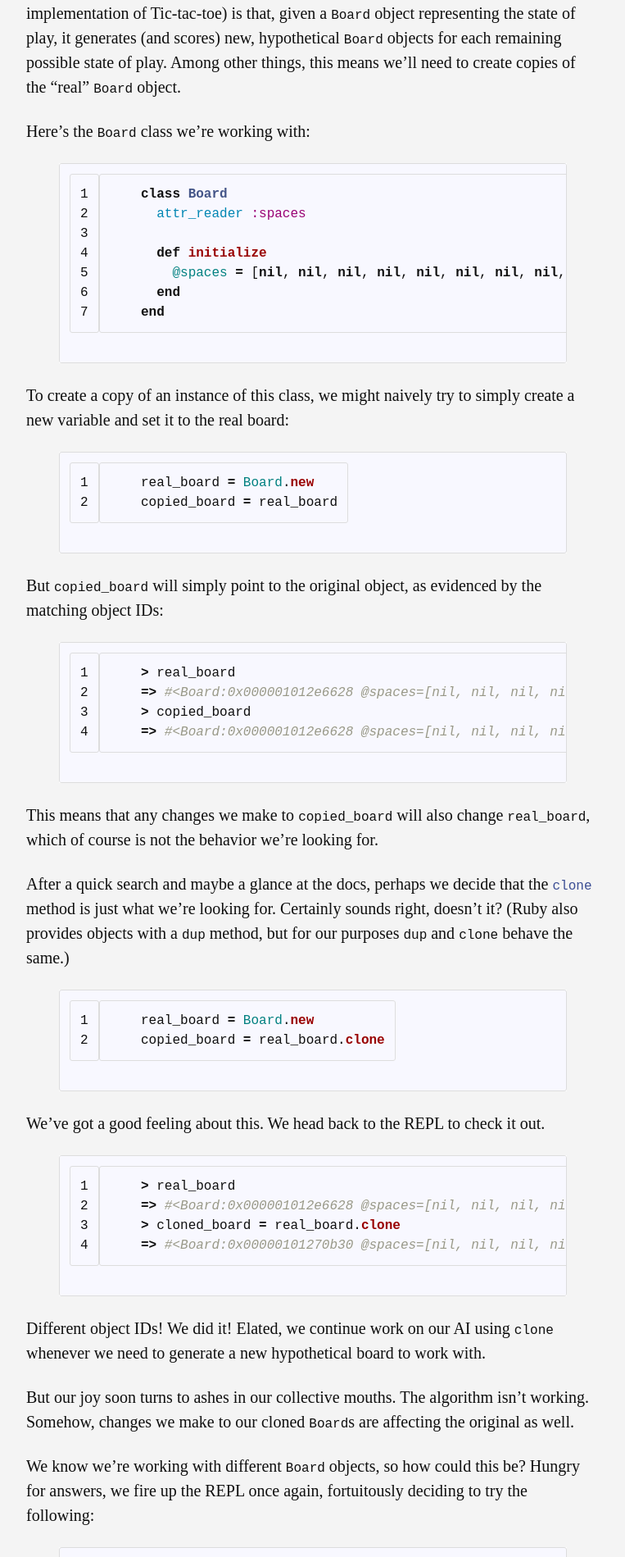
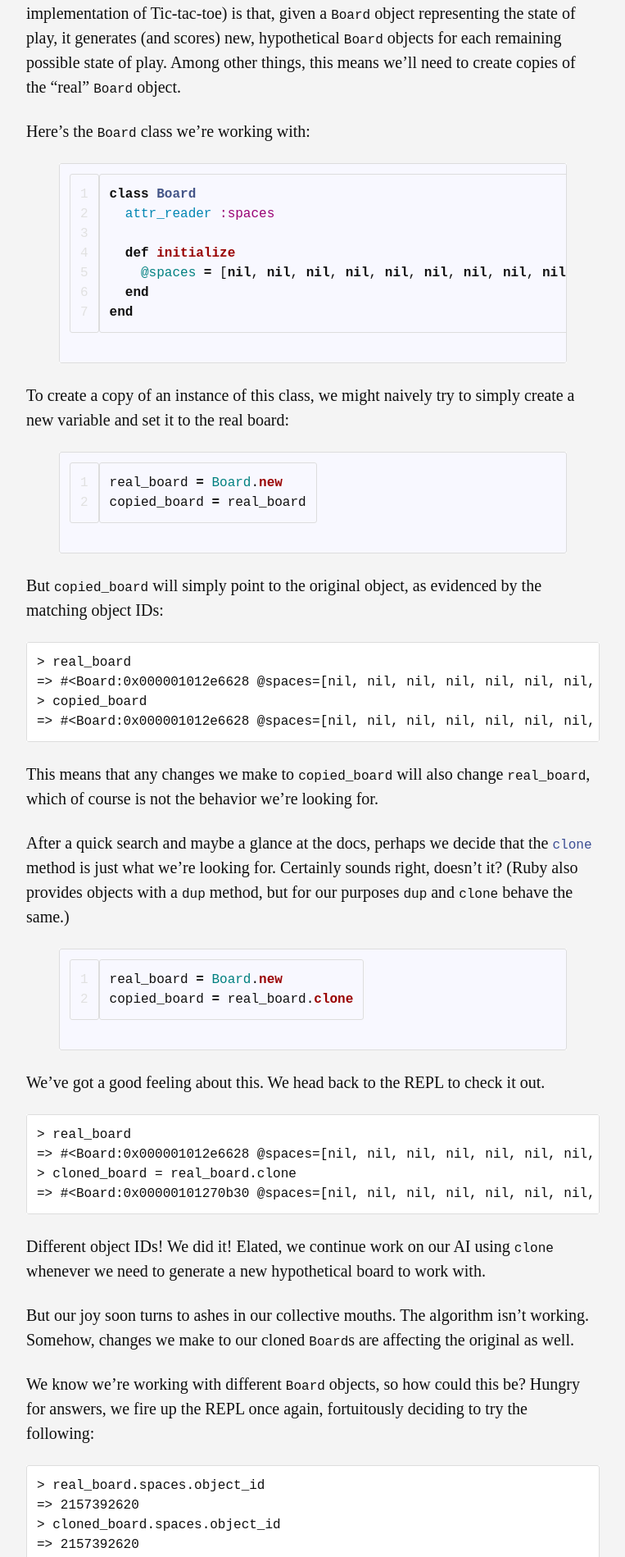
Before and after one commit to bspatafora/bspatafora.github.io, a Jekyll site: the page built from _posts/2014-07-30-copying-objects-in-ruby.markdown, in a window 1280 px wide. Shown: the part 353-2252 px from the top of the page at 82% size, without its empty margins (258-1021 px from the left). Built offline with Jekyll 4.4.1, drawn with Linux system fonts in a browser that asks for light colours; some web fonts are replaced; some of the changed text lies outside the part shown.

Commit message:
Switch back to Liquid tag-based syntax highlighting because finding a better way is just not worth it

```diff
--- a/_config.yml
+++ b/_config.yml
@@ -1,6 +1,5 @@
 name: Personal blog of Ben Spatafora
 markdown: kramdown
-pygments: true
 highlighter: pygments
 permalink: /blog/:title
 gems:
--- a/_posts/2014-07-30-copying-objects-in-ruby.markdown
+++ b/_posts/2014-07-30-copying-objects-in-ruby.markdown
@@ -16,35 +16,30 @@ object.
 Here’s the `Board` class we’re working with:
 
 {% highlight ruby linenos %}
+class Board
+  attr_reader :spaces
 
-    class Board
-      attr_reader :spaces
-
-      def initialize
-        @spaces = [nil, nil, nil, nil, nil, nil, nil, nil, nil]
-      end
-    end
+  def initialize
+    @spaces = [nil, nil, nil, nil, nil, nil, nil, nil, nil]
+  end
+end
 {% endhighlight %}
 
 To create a copy of an instance of this class, we might naively try to simply
 create a new variable and set it to the real board:
 
 {% highlight ruby linenos %}
-
-    real_board = Board.new
-    copied_board = real_board
+real_board = Board.new
+copied_board = real_board
 {% endhighlight %}
 
 But `copied_board` will simply point to the original object, as evidenced by
 the matching object IDs:
 
-{% highlight ruby linenos %}
-
     > real_board
     => #<Board:0x000001012e6628 @spaces=[nil, nil, nil, nil, nil, nil, nil, nil, nil]>
     > copied_board
     => #<Board:0x000001012e6628 @spaces=[nil, nil, nil, nil, nil, nil, nil, nil, nil]>
-{% endhighlight %}
 
 This means that any changes we make to `copied_board` will also change
 `real_board`, which of course is not the behavior we’re looking for.
@@ -55,20 +50,16 @@ doesn’t it? (Ruby also provides objects with a `dup` method, but for our
 purposes `dup` and `clone` behave the same.)
 
 {% highlight ruby linenos %}
-
-    real_board = Board.new
-    copied_board = real_board.clone
+real_board = Board.new
+copied_board = real_board.clone
 {% endhighlight %}
 
 We’ve got a good feeling about this. We head back to the REPL to check it out.
-
-{% highlight ruby linenos %}
 
     > real_board
     => #<Board:0x000001012e6628 @spaces=[nil, nil, nil, nil, nil, nil, nil, nil, nil]>
     > cloned_board = real_board.clone
     => #<Board:0x00000101270b30 @spaces=[nil, nil, nil, nil, nil, nil, nil, nil, nil]>
-{% endhighlight %}
 
 Different object IDs! We did it! Elated, we continue work on our AI using
 `clone` whenever we need to generate a new hypothetical board to work with.
@@ -81,13 +72,10 @@ We know we’re working with different `Board` objects, so how could this be?
 Hungry for answers, we fire up the REPL once again, fortuitously deciding to
 try the following:
 
-{% highlight ruby linenos %}
-
     > real_board.spaces.object_id
     => 2157392620
     > cloned_board.spaces.object_id
     => 2157392620
-{% endhighlight %}
 
 Oh. Em. Geez. It would appear that even though `cloned_board` refers to a
 different object than `real_board`, it still refers to the same object (in
@@ -109,17 +97,14 @@ simpler, if somewhat less performant, approach: Using Ruby’s marshaling
 library, [`Marshal`][].
 
 {% highlight ruby linenos %}
-
-    real_board = Board.new
-    marshaled_board = Marshal.load(Marshal.dump(real_board))
+real_board = Board.new
+marshaled_board = Marshal.load(Marshal.dump(real_board))
 {% endhighlight %}
 
 `Marshal.dump` serializes our entire complex `Board` object into a string. In
 so doing, it erases any trace of the original object IDs. `Marshal.load`, in
 turn, reverses the process, constructing a new object from the data dumped
 from the original.
-
-{% highlight ruby linenos %}
 
     > real_board
     => #<Board:0x000001012e6628 @spaces=[nil, nil, nil, nil, nil, nil, nil, nil, nil]>
@@ -129,7 +114,6 @@ from the original.
     => 2157392620
     > marshaled_board.spaces.object_id
     => 2156485680
-{% endhighlight %}
 
 So, if you ever find yourself in a situation where you need to deep copy some
 objects in Ruby (and non-optimal performance isn’t an issue), `Marshal.dump`
--- a/css/main.css
+++ b/css/main.css
@@ -70,6 +70,10 @@ header h2, .date {
   color: #8F8F8F;
 }
 
+.lineno {
+  color: #E1E1E1;
+}
+
 /* Layout */
 
 body {
```
Also changed, not shown: _posts/2014-07-09-command-objects-are-gerunds.markdown (+4 -4 lines), _posts/2014-07-11-tic-tac-toes-refactoring-the-runner.markdown (+6 -6 lines), _posts/2014-07-23-internationalization-in-rails.markdown (+6 -4 lines).
